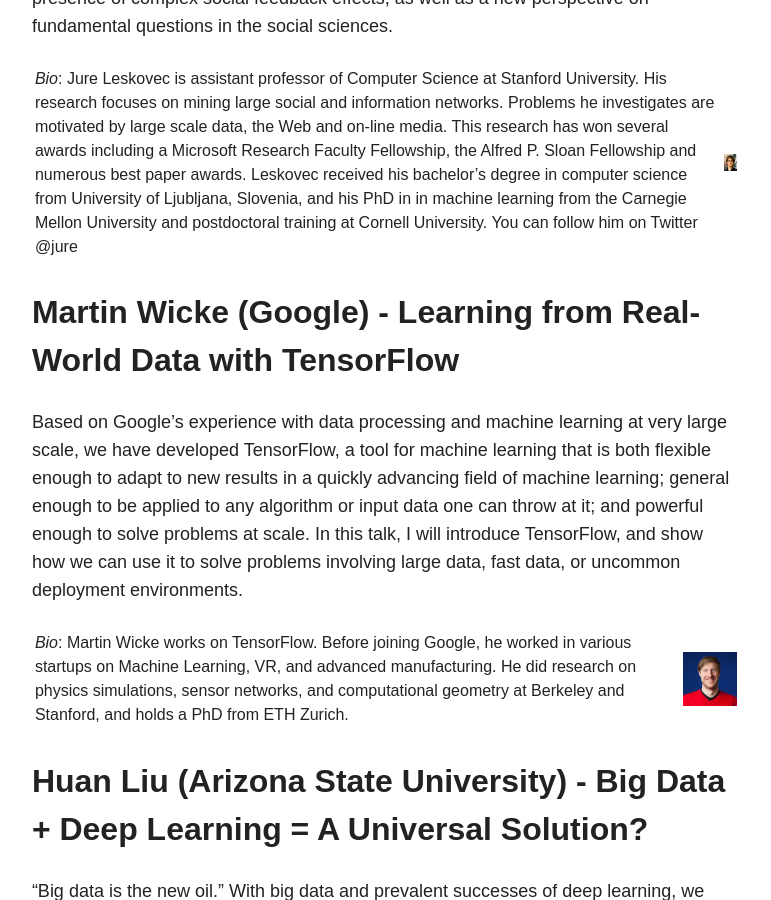
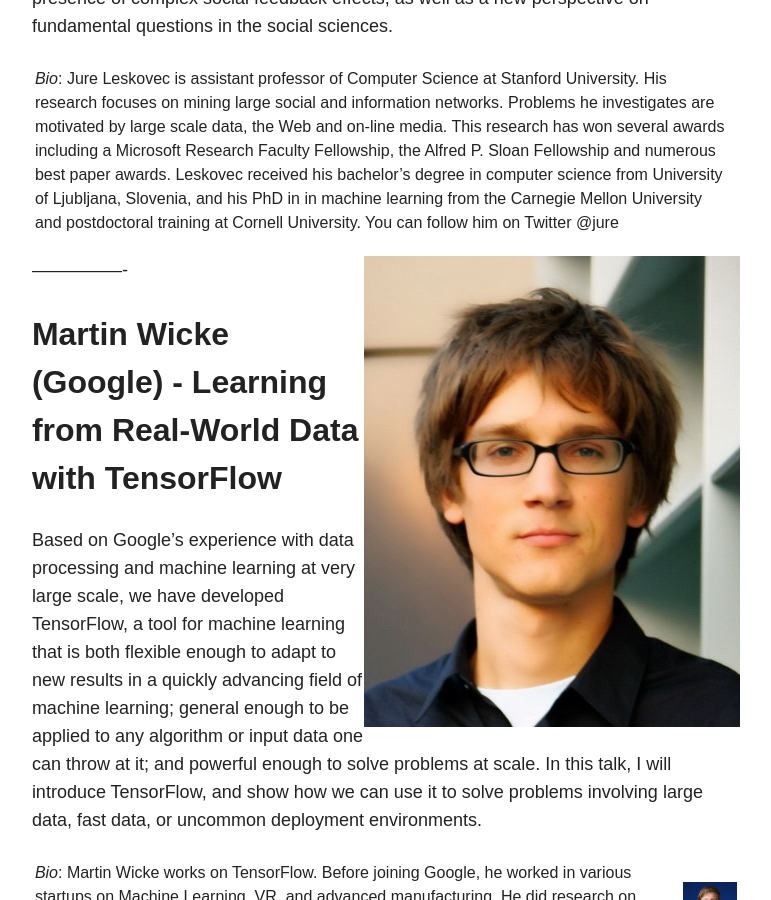
Before and after one commit to bigmine/bigmine17, a Jekyll site: the page built from keynotes.md, in a window 1280 px wide and 900 px high, scrolled down 1057 px. Shown: the whole window, without its empty margins (254-1025 px from the left). Built offline with Jekyll 4.4.1, drawn with Linux system fonts in a browser that asks for light colours; nearby versions of some CDN libraries.

Commit message:
fix img sizing

```diff
--- a/keynotes.md
+++ b/keynotes.md
@@ -9,7 +9,9 @@
 
 The Internet and the Web fundamentally changed how we live our daily lives as well as broadened the scope of computer science. Today the Web is a `sensor' that captures the pulse of humanity and allows us to observe phenomena that were once essentially invisible to us. These phenomena include the social interactions and collective behavior of hundreds of millions of people, recorded at unprecedented levels of scale and resolution. Analyzing this data offers novel algorithmic as well as computational challenges. Moreover, it offers new insights into the design of information systems in the presence of complex social feedback effects, as well as a new perspective on fundamental questions in the social sciences.
 
-| *Bio*: Jure Leskovec is assistant professor of Computer Science at Stanford University. His research focuses on mining large social and information networks. Problems he investigates are motivated by large scale data, the Web and on-line media. This research has won several awards including a Microsoft Research Faculty Fellowship, the Alfred P. Sloan Fellowship and numerous best paper awards. Leskovec received his bachelor's degree in computer science from University of Ljubljana, Slovenia, and his PhD in in machine learning from the Carnegie Mellon University and postdoctoral training at Cornell University. You can follow him on Twitter @jure | <img style="float: right;" src="images/JureLeskovec.jpg" width=100> |
+| *Bio*: Jure Leskovec is assistant professor of Computer Science at Stanford University. His research focuses on mining large social and information networks. Problems he investigates are motivated by large scale data, the Web and on-line media. This research has won several awards including a Microsoft Research Faculty Fellowship, the Alfred P. Sloan Fellowship and numerous best paper awards. Leskovec received his bachelor's degree in computer science from University of Ljubljana, Slovenia, and his PhD in in machine learning from the Carnegie Mellon University and postdoctoral training at Cornell University. You can follow him on Twitter @jure |  |
+
+<img style="float: right;" src="images/JureLeskovec.jpg"> ----------------
 
 <!-- <img src="" alt="Jure Leskovec"/>  -->
 
@@ -34,7 +36,7 @@
 
 "Big data is the new oil." With big data and prevalent successes of deep learning, we seem approaching a nirvana of ultimate AI faster than ever. In this talk, we examine if a universal solution that appears omnipotent is within our reach, or if we could extend its reach. We present some questions related to big data, e.g., how to algorithmically evaluate the understandability of machine-learned topics from large text data, how to make `big’ data bigger, and how we can use data to verify hypotheses that are interesting and challenging. We hope to reach an optimistic conclusion that more research issues are awaiting data miners and we shall be better equipped to advance our field with more data and newer tools.
 
-| *Bio*: Dr. Huan Liu is a professor of Computer Science and Engineering at Arizona State University. He was recognized for excellence in teaching and research in Computer Science and Engineering at Arizona State University. His research interests are in data mining, machine learning, social computing, and artificial intelligence, investigating problems that arise in real-world applications with high-dimensional data of disparate forms. His well-cited publications include books, book chapters, encyclopedia entries as well as conference and journal papers. He serves on journal editorial/advisory boards and numerous conference program committees. He is a Fellow of IEEE and a member of several professional societies. http://www.public.asu.edu/~huanliu | <img src="images/huanliu2014.jpg" alt="Han Liu" height=100 width=50>  |
+| *Bio*: Dr. Huan Liu is a professor of Computer Science and Engineering at Arizona State University. He was recognized for excellence in teaching and research in Computer Science and Engineering at Arizona State University. His research interests are in data mining, machine learning, social computing, and artificial intelligence, investigating problems that arise in real-world applications with high-dimensional data of disparate forms. His well-cited publications include books, book chapters, encyclopedia entries as well as conference and journal papers. He serves on journal editorial/advisory boards and numerous conference program committees. He is a Fellow of IEEE and a member of several professional societies. http://www.public.asu.edu/~huanliu | <img src="images/huanliu2014.jpg" alt="Han Liu" height=100 width=50> |
 
 
 
```
